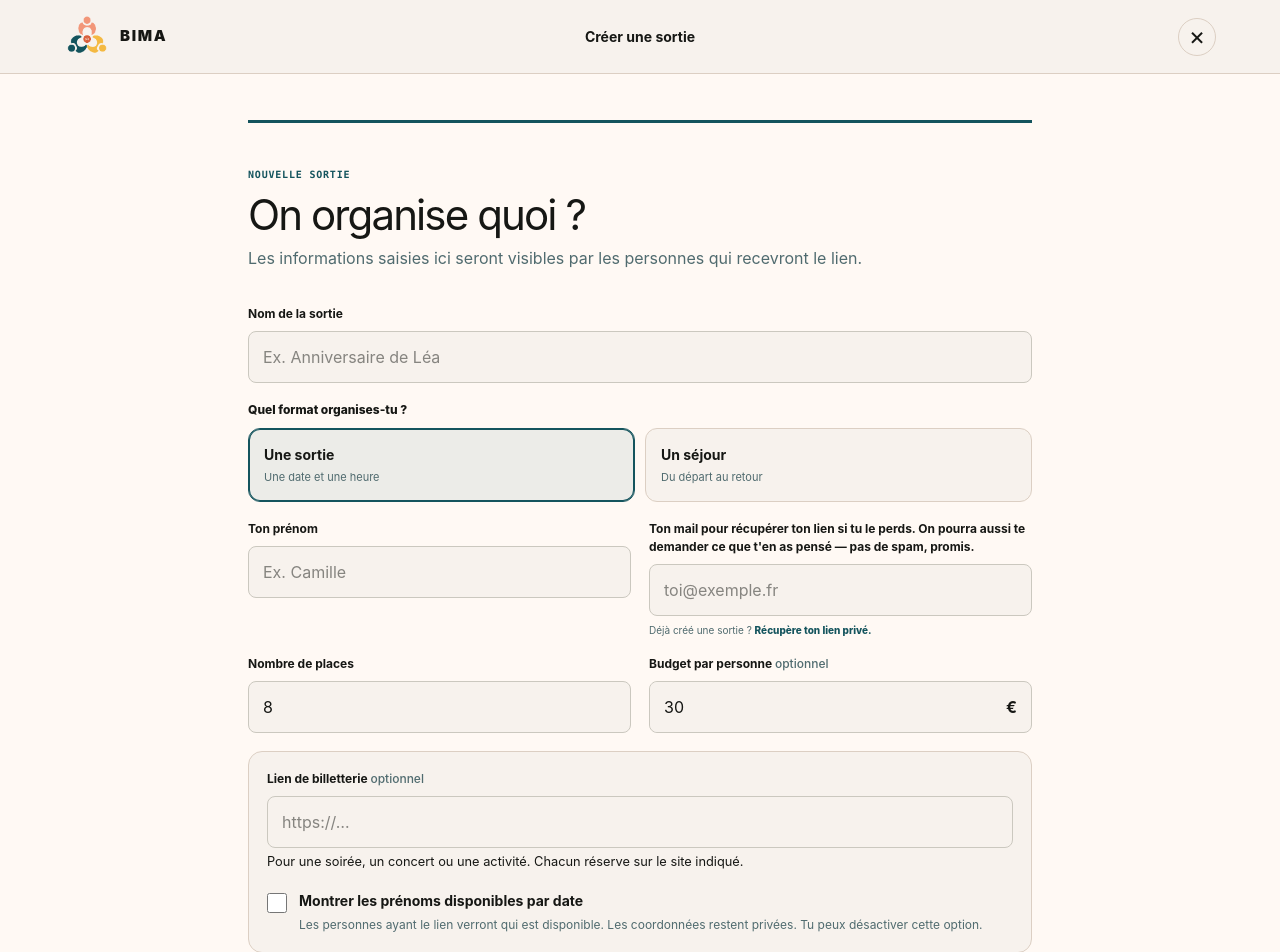
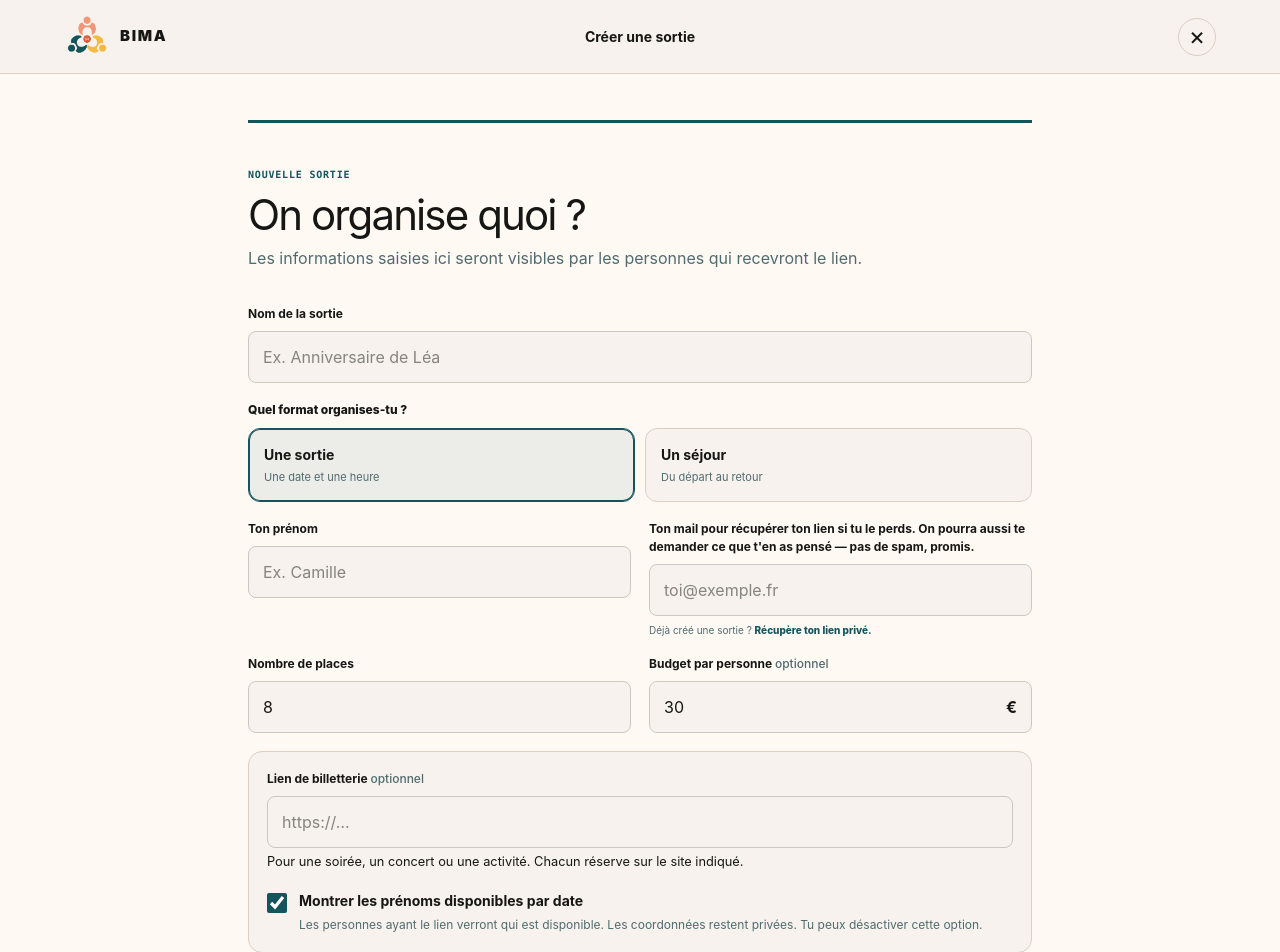
Before and after one commit to nzuzimampuyanicolas-boop/vercelbima, a Next.js app: page /creer in a window 1280 px wide. Shown: the top 952 px of the page. Built offline with nearby package versions, Linux system fonts and the light colour scheme.

Commit message:
Enable available first names by default for new preview events

```diff
--- a/app/page.tsx
+++ b/app/page.tsx
@@ -720,7 +720,7 @@ function CreatePage({
   const [organizerName, setOrganizerName] = useState("");
   const [organizerEmail, setOrganizerEmail] = useState("");
   const [ticketUrl, setTicketUrl] = useState("");
-  const [showAvailableNames, setShowAvailableNames] = useState(false);
+  const [showAvailableNames, setShowAvailableNames] = useState(true);
   const [maxPlaces, setMaxPlaces] = useState("8");
   const [budget, setBudget] = useState("30");
   const [deadline, setDeadline] = useState("");
--- a/tests/invitation-extras.browser.mjs
+++ b/tests/invitation-extras.browser.mjs
@@ -12,7 +12,7 @@ try{
  await p.getByLabel('Ton prénom',{exact:true}).fill('Nicolas');
  await p.getByLabel('Ton e-mail',{exact:true}).fill(`browser-${Date.now()}@example.com`);
  await p.getByLabel(/Lien de billetterie/).fill('https://example.com/billets');
- await p.getByRole('checkbox',{name:/Montrer les prénoms/}).check();
+ assert.equal(await p.getByRole('checkbox',{name:/Montrer les prénoms/}).isChecked(),true);
  await p.getByLabel('Nom du lieu de l’étape 1').fill('Club test');
  await p.getByLabel('Ville de l’étape 1').fill('Paris');
  await p.locator('.date-input input[type=date]').fill(new Date(Date.now()+22*86400000).toISOString().slice(0,10));
```
